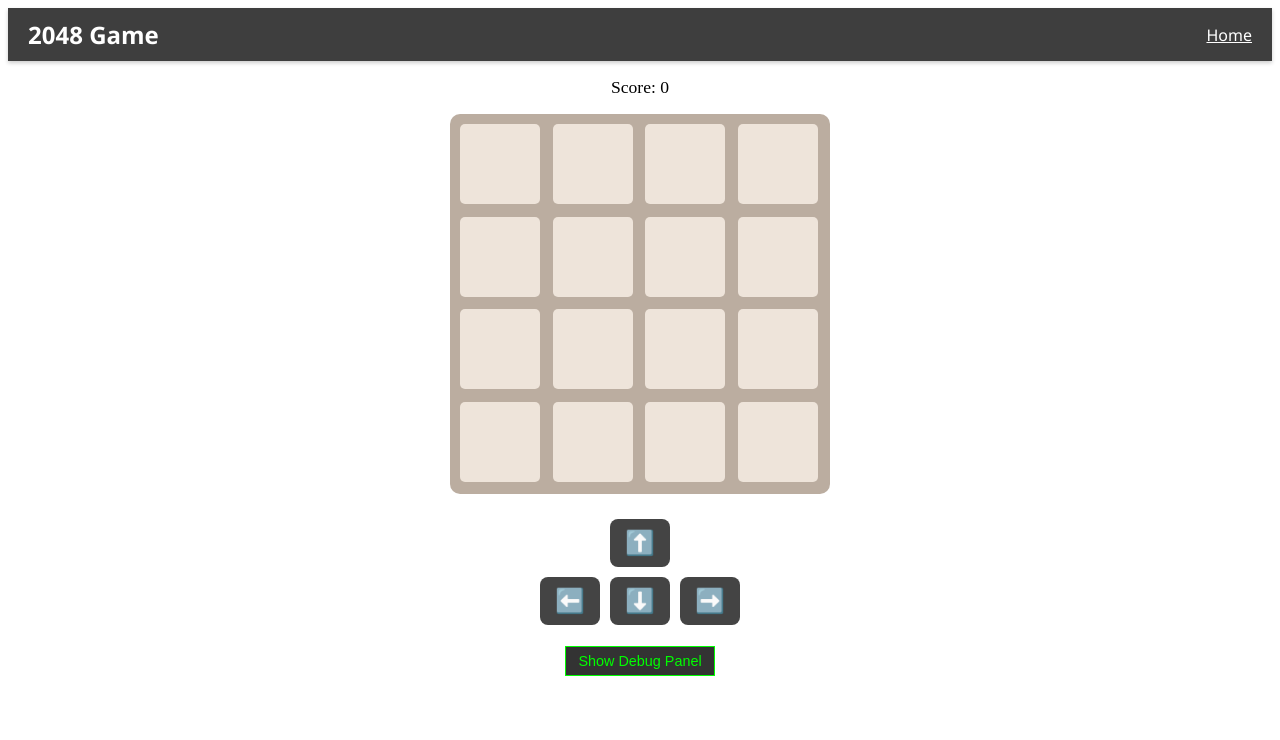
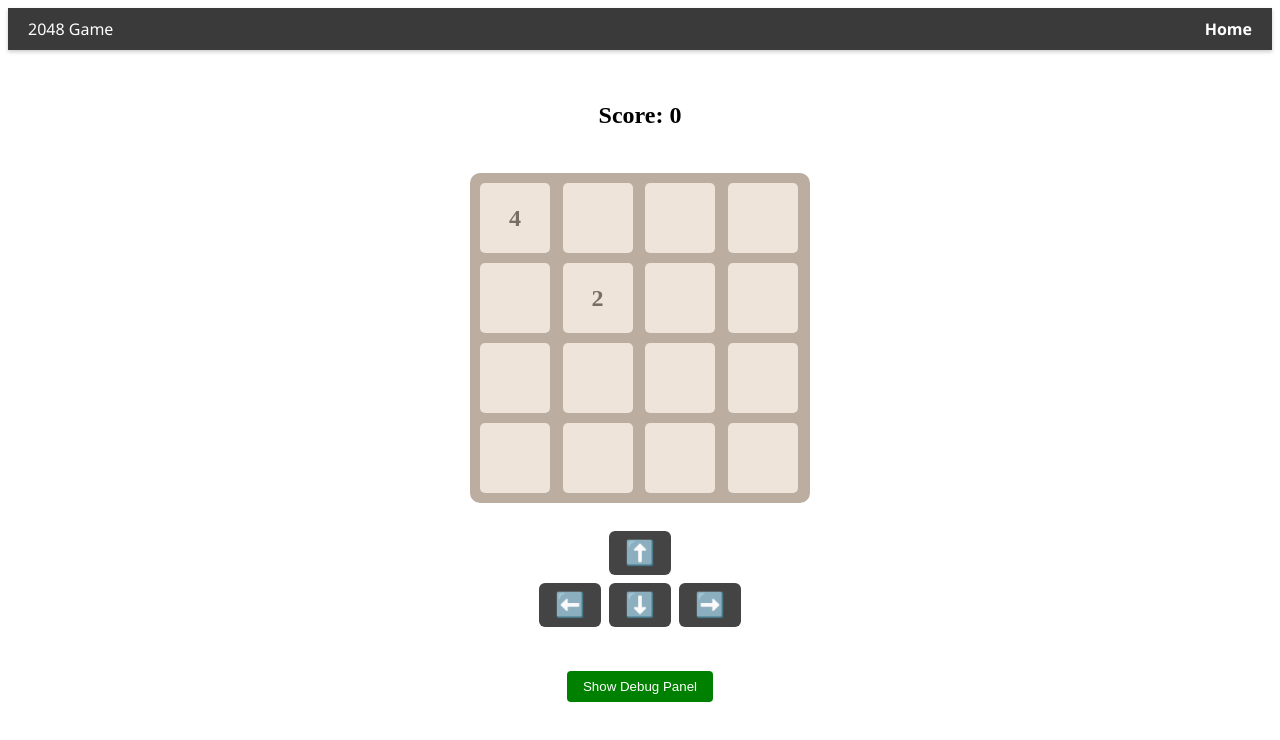
Before and after one commit to zvweiss/2048-Angular, an Angular app: page / in a window 1280 px wide. Shown: the top 740 px of the page. Built offline with nearby package versions, Linux system fonts and the light colour scheme.

Commit message:
fix navbar, add game-board rendering

```diff
--- a/src/app/app.component.html
+++ b/src/app/app.component.html
@@ -1,2 +1 @@
-<app-navbar />
-<router-outlet />
+<router-outlet></router-outlet>
--- a/src/app/app.component.ts
+++ b/src/app/app.component.ts
@@ -1,11 +1,11 @@
 import { Component } from '@angular/core';
 import { RouterOutlet } from '@angular/router';
-import { NavbarComponent } from './components/navbar/navbar.component';
+//import { NavbarComponent } from './components/navbar/navbar.component';
 
 @Component({
   selector: 'app-root',
   standalone: true,
-  imports: [RouterOutlet, NavbarComponent],
+  imports: [RouterOutlet],
   templateUrl: './app.component.html',
   styleUrls: ['./app.component.css']
 })
--- a/src/app/components/game-board/game-board.component.css
+++ b/src/app/components/game-board/game-board.component.css
@@ -1,32 +1,28 @@
-.game-board {
+.board {
   display: grid;
   grid-template-rows: repeat(4, 1fr);
   gap: 10px;
-  background: #bbada0; /* board background */
+  width: 320px;
+  margin: 0 auto;
+  background-color: #bbada0;
   padding: 10px;
   border-radius: 10px;
-  width: 360px;
-  height: 360px;
-  margin: 0 auto;
 }
 
-.board-row {
+.row {
   display: grid;
   grid-template-columns: repeat(4, 1fr);
   gap: 10px;
 }
 
-.tile-container {
-  width: 80px;
-  height: 80px;
-  display: flex;
-  align-items: center;
-  justify-content: center;
+.tile {
+  width: 70px;
+  height: 70px;
+  background-color: #eee4da;
+  font-size: 24px;
+  font-weight: bold;
+  text-align: center;
+  line-height: 70px;
+  border-radius: 5px;
+  color: #776e65;
 }
-
-.tile {
-  width: 100%;
-  height: 100%;
-  background: #eee4da;
-  border-radius: 5px;
-}
--- a/src/app/components/game-board/game-board.component.html
+++ b/src/app/components/game-board/game-board.component.html
@@ -1,7 +1,7 @@
-<div class="game-board">
-  <div class="board-row" *ngFor="let row of board">
-    <div class="tile-container" *ngFor="let cell of row">
-      <div class="tile"></div>
+<div class="board">
+  <div *ngFor="let row of board$ | async" class="row">
+    <div *ngFor="let cell of row" class="tile">
+      <span *ngIf="cell !== 0">{{ cell }}</span>
     </div>
   </div>
 </div>
--- a/src/app/components/game-board/game-board.component.ts
+++ b/src/app/components/game-board/game-board.component.ts
@@ -1,13 +1,19 @@
 import { Component } from '@angular/core';
 import { CommonModule } from '@angular/common';
+import { GameService } from '../../services/game.service';
+import { AsyncPipe } from '@angular/common';
 
 @Component({
   selector: 'app-game-board',
   standalone: true,
-  imports: [CommonModule], // 👈 Required for *ngFor
+  imports: [CommonModule, AsyncPipe],
   templateUrl: './game-board.component.html',
   styleUrls: ['./game-board.component.css'],
 })
 export class GameBoardComponent {
-  board = Array.from({ length: 4 }, () => Array(4).fill(null));
+  board$;
+
+  constructor(private game: GameService) {
+    this.board$ = game.board$;
+  }
 }
--- a/src/app/components/navbar/navbar.component.css
+++ b/src/app/components/navbar/navbar.component.css
@@ -2,25 +2,26 @@
   display: flex;
   justify-content: space-between;
   align-items: center;
+  background-color: #3a3a3a;
+  color: white;
   padding: 10px 20px;
-  background-color: #3e3e3e;
-  color: white;
-  font-family: 'Segoe UI', sans-serif;
   box-shadow: 0 2px 4px rgba(0, 0, 0, 0.2);
+  font-family: 'Segoe UI', Tahoma, Geneva, Verdana, sans-serif;
 }
 
-.logo {
+.navbar h1 {
+  margin: 0;
   font-size: 1.5rem;
   font-weight: bold;
 }
 
-.nav-links a {
+.navbar a {
   color: white;
   text-decoration: none;
-  margin-left: 20px;
+  font-weight: bold;
   font-size: 1rem;
 }
 
-.nav-links a.active {
+.navbar a:hover {
   text-decoration: underline;
 }
--- a/src/app/pages/game-page/game-page.component.css
+++ b/src/app/pages/game-page/game-page.component.css
@@ -1,53 +1,33 @@
-.score-placeholder,
-.controls-placeholder {
-  text-align: center;
-  margin: 1rem;
-  font-size: 1.1rem;
+.game-container {
+  display: flex;
+  flex-direction: column;
+  align-items: center;
+  padding-top: 2rem;
+  gap: 1.5rem;
 }
 
 .controls {
   display: flex;
   flex-direction: column;
   align-items: center;
-  margin-top: 20px;
 }
 
 .controls button {
+  margin: 0.25rem;
   font-size: 1.5rem;
-  margin: 5px;
-  padding: 10px 15px;
+  background-color: #444;
+  color: white;
   border: none;
-  border-radius: 8px;
-  background-color: #444;
-  color: #fff;
+  border-radius: 6px;
+  padding: 0.5rem 1rem;
   cursor: pointer;
-  transition: background 0.3s;
 }
 
-.controls button:hover {
-  background-color: #666;
+.debug-toggle {
+  margin-top: 1rem;
+  background-color: green;
+  color: white;
+  padding: 0.5rem 1rem;
+  border: none;
+  border-radius: 4px;
 }
-
-.controls div {
-  display: flex;
-  justify-content: center;
-}
-
-.debug-toggle-container {
-  margin-top: 1rem;
-  text-align: center;
-}
-
-.debug-toggle-container button {
-  background: #333;
-  color: #0f0;
-  border: 1px solid #0f0;
-  padding: 6px 12px;
-  cursor: pointer;
-  font-size: 0.9rem;
-}
-
-text-align {
-  right: auto;
-  padding: 1rem
-}
--- a/src/app/pages/game-page/game-page.component.html
+++ b/src/app/pages/game-page/game-page.component.html
@@ -1,8 +1,9 @@
-<div class="score-placeholder">
-  Score: 0
-</div>
+<app-navbar />
 
-<app-game-board></app-game-board>
+<div class="game-container">
+  <h2>Score: {{ score$ | async }}</h2>
+
+  <app-game-board />
 
   <div class="controls">
     <button (click)="move('up')">⬆️</button>
@@ -13,10 +14,9 @@
     </div>
   </div>
 
-<div class="debug-toggle-container">
-  <button (click)="toggleDebug()">
-    {{ debugVisible ? 'Hide Debug Panel' : 'Show Debug Panel' }}
+  <button class="debug-toggle" (click)="toggleDebug()">
+    {{ debugVisible ? 'Hide' : 'Show' }} Debug Panel
   </button>
-</div>
 
   <app-debug-panel *ngIf="debugVisible" />
+</div>
--- a/src/app/pages/game-page/game-page.component.ts
+++ b/src/app/pages/game-page/game-page.component.ts
@@ -1,26 +1,33 @@
-import { Component, ViewChild } from '@angular/core';
-import { CommonModule } from '@angular/common';
+import { Component } from '@angular/core';
+import { AsyncPipe, NgIf } from '@angular/common';
+import { NavbarComponent } from '../../components/navbar/navbar.component';
+import { GameBoardComponent } from '../../components/game-board/game-board.component';
 import { DebugPanelComponent } from '../../components/debug-panel/debug-panel.component';
-import { GameBoardComponent } from '../../components/game-board/game-board.component';
-import { DebugService } from '../../services/debug.service';
+import { GameService } from '../../services/game.service';
 
 @Component({
   selector: 'app-game-page',
   standalone: true,
-  imports: [GameBoardComponent, DebugPanelComponent, CommonModule],
+  imports: [NavbarComponent,GameBoardComponent, DebugPanelComponent, AsyncPipe, NgIf],
   templateUrl: './game-page.component.html',
   styleUrls: ['./game-page.component.css'],
 })
 export class GamePageComponent {
   debugVisible = false;
 
-  constructor(private debug: DebugService) {}
+  constructor(public game: GameService) {
+    this.game.startNewGame(); // ← Make sure board is initialized!
+  }
 
-  move(direction: 'up' | 'down' | 'left' | 'right') {
-    this.debug.log(`Move: ${direction}`);
+  get score$() {
+    return this.game.score$;
   }
 
   toggleDebug() {
     this.debugVisible = !this.debugVisible;
   }
+
+  move(direction: 'up' | 'down' | 'left' | 'right') {
+    this.game.move(direction);
+  }
 }
--- a/src/app/services/game.service.ts
+++ b/src/app/services/game.service.ts
@@ -5,9 +5,7 @@ import { DebugService } from './debug.service';
 export type Direction = 'up' | 'down' | 'left' | 'right';
 export type Board = number[][];
 
-@Injectable({
-  providedIn: 'root',
-})
+@Injectable({ providedIn: 'root' })
 export class GameService {
   private readonly size = 4;
 
@@ -17,10 +15,12 @@ export class GameService {
   private scoreSubject = new BehaviorSubject<number>(0);
   score$ = this.scoreSubject.asObservable();
 
-  constructor(private debug: DebugService) {}
+  constructor(private debug: DebugService) {
+    this.debug.log('GameService initialized');
+  }
 
   startNewGame(): void {
-    this.debug.log('New game started');
+    this.debug.log('Starting new game...');
     const board = this.createEmptyBoard();
     this.spawnTile(board);
     this.spawnTile(board);
@@ -29,29 +29,25 @@ export class GameService {
   }
 
   move(direction: Direction): void {
-    // TODO: slide + merge tiles
-    // TODO: spawn new tile if moved
-    // TODO: update board and score
+    this.debug.log(`Move: ${direction}`);
+    // Game logic to be implemented
   }
 
   private createEmptyBoard(): Board {
-    return Array.from({ length: this.size }, () =>
-      Array(this.size).fill(0)
-    );
+    return Array.from({ length: this.size }, () => Array(this.size).fill(0));
   }
 
   private spawnTile(board: Board): void {
+    this.debug.log("Spawn a Tile if board is not full")
     const emptyCells = [];
-
-    for (let row = 0; row < this.size; row++) {
-      for (let col = 0; col < this.size; col++) {
-        if (board[row][col] === 0) emptyCells.push({ row, col });
+    for (let r = 0; r < this.size; r++) {
+      for (let c = 0; c < this.size; c++) {
+        if (board[r][c] === 0) emptyCells.push({ r, c });
       }
     }
 
     if (emptyCells.length === 0) return;
-
-    const { row, col } = emptyCells[Math.floor(Math.random() * emptyCells.length)];
-    board[row][col] = Math.random() < 0.9 ? 2 : 4;
+    const { r, c } = emptyCells[Math.floor(Math.random() * emptyCells.length)];
+    board[r][c] = Math.random() < 0.9 ? 2 : 4;
   }
 }
```
Lines whose indentation alone changed are shown as unchanged.
